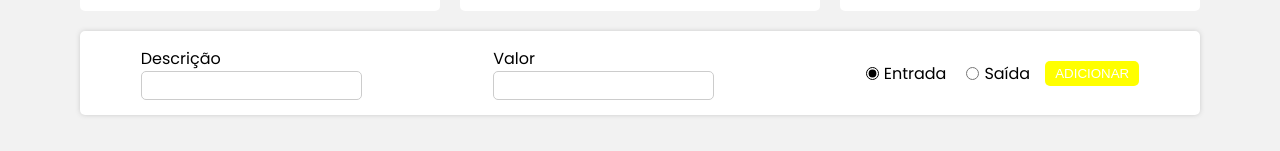
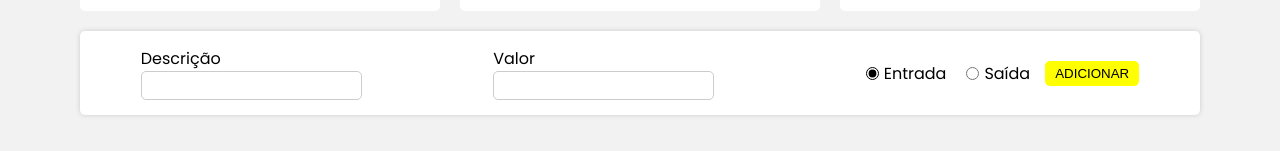
Before and after one commit to AlanFaraj83/Projeto-Controle-de-financas, a React (Create React App) app in the folder financas/: page / in a window 1280 px wide. Shown: the part 187-338 px from the top of the page. Built offline with nearby package versions, Linux system fonts and the light colour scheme.

Commit message:
:lipstick: feat: Atualizando a pasta Form styles.js

```diff
--- a/financas/src/components/Form/styles.js
+++ b/financas/src/components/Form/styles.js
@@ -59,7 +59,7 @@ export const Button = styled.button`
     border: none;
     border-radius: 5px;
     cursor: pointer;
-    color: white;
+    color: darkblack;
     background-color: yellow;
 
    &:hover {
```
